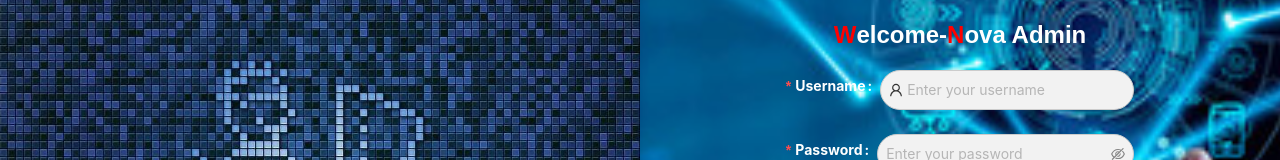
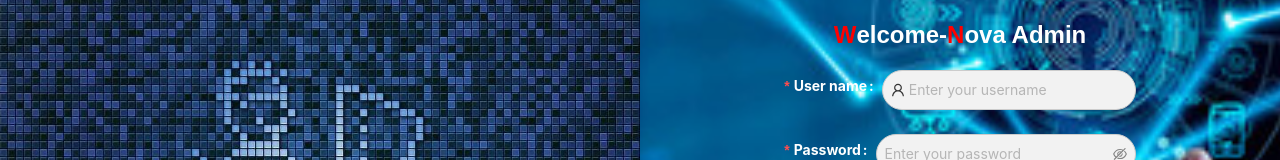
Before and after one commit to novatechnoligies/nova_admin_react, a React (Create React App) app in the folder admin/: page /createpromotions in a window 1280 px wide. Shown: the part 219-379 px from the top of the page. Built offline with nearby package versions, Linux system fonts and the light colour scheme.

Commit message:
NOVACARD-177
UI CARD: Given some space between = Employee MAP Button & Create Service button

```diff
--- a/admin/src/components/lab_components/LabTable.jsx
+++ b/admin/src/components/lab_components/LabTable.jsx
@@ -264,7 +264,7 @@ const LabDataTable = ({ data }) => {
 
               <Button
                 type="primary"
-                style={{ marginRight: "10px" }}
+                style={{ marginLeft: "10px" }}
                 onClick={handleEmployeeMap}
               >
                 <PlusOutlined /> Map Employee.
--- a/admin/src/components/login_components/Login.jsx
+++ b/admin/src/components/login_components/Login.jsx
@@ -148,9 +148,9 @@ const Login = (props) => {
                 <Form.Item
                   className="from-label-color"
                   name="username"
-                  label="Username"
+                  label="User name"
                   rules={[
-                    { required: true, message: "Please input your username!" },
+                    { required: true, message: "Please input your username!" , min: 2 },
                   ]}
                 >
                   <Input
```
